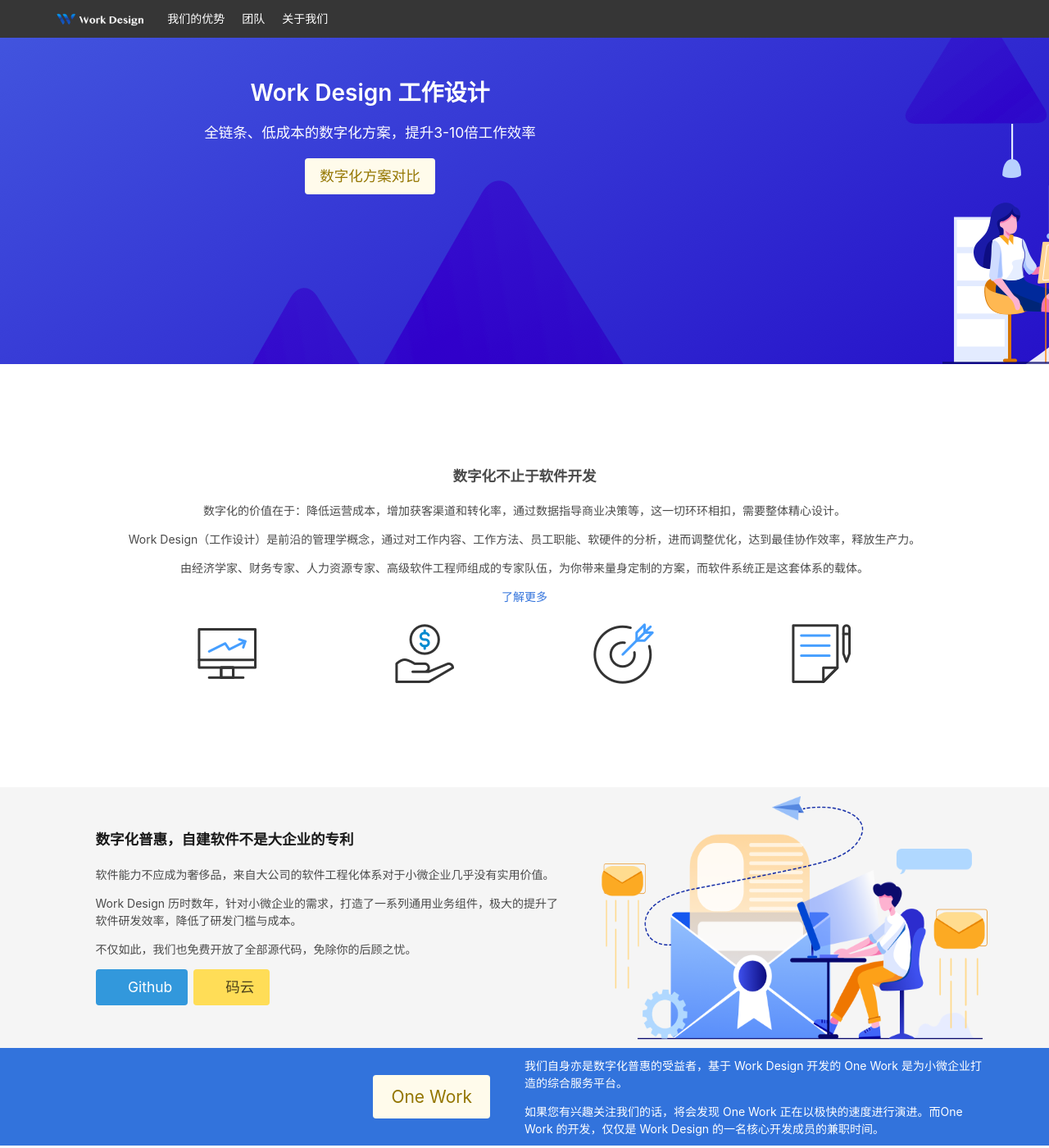
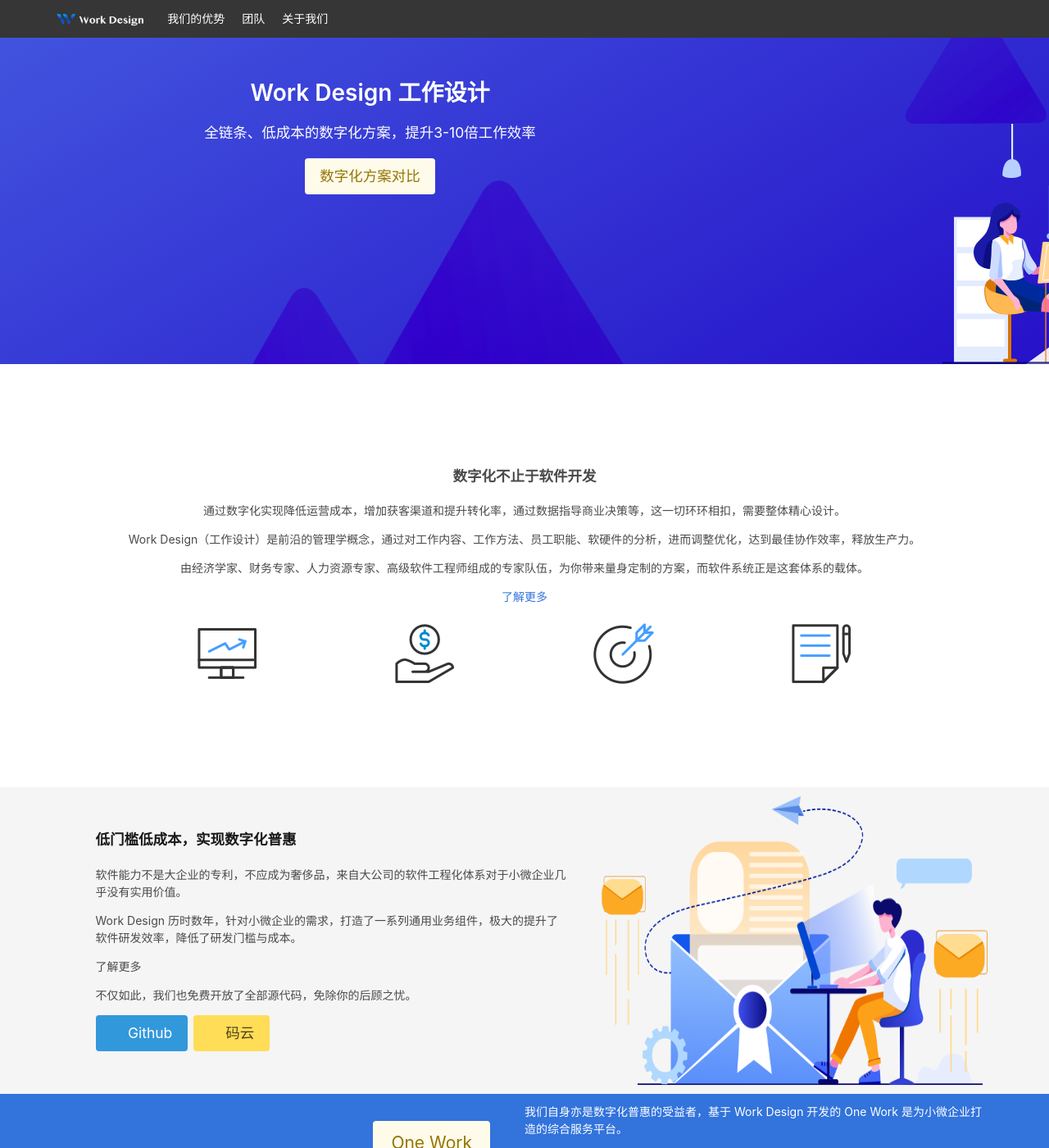
Before and after one commit to yigexiangfa/yigexiangfa.github.io, a Jekyll site: the page built from index.md, in a window 1280 px wide and 1400 px high. Shown: the whole window at 82% size. Built offline with Jekyll 4.4.1, drawn with Linux system fonts in a browser that asks for light colours; some web fonts are replaced.

Commit message:
clear title

```diff
--- a/_layouts/door.html
+++ b/_layouts/door.html
@@ -22,7 +22,7 @@
   <div class="hero-body container">
     <h2 class="subtitle has-text-centered has-text-weight-bold">数字化不止于软件开发</h2>
     <div class="content has-text-centered">
-      <p>数字化的价值在于：降低运营成本，增加获客渠道和转化率，通过数据指导商业决策等，这一切环环相扣，需要整体精心设计。</p>
+      <p>通过数字化实现降低运营成本，增加获客渠道和提升转化率，通过数据指导商业决策等，这一切环环相扣，需要整体精心设计。</p>
       <p>Work Design（工作设计）是前沿的管理学概念，通过对工作内容、工作方法、员工职能、软硬件的分析，进而调整优化，达到最佳协作效率，释放生产力。</p>
       <p>由经济学家、财务专家、人力资源专家、高级软件工程师组成的专家队伍，为你带来量身定制的方案，而软件系统正是这套体系的载体。</p>
       <p><a href="/why">了解更多</a></p>
@@ -38,10 +38,11 @@
 <section class="hero is-medium is-light">
   <div class="container tile is-parent">
     <div class="tile is-vertical is-7" style="padding: 3rem;">
-      <h2 class="subtitle has-text-weight-bold">数字化普惠，自建软件不是大企业的专利</h2>
+      <h2 class="subtitle has-text-weight-bold">低门槛低成本，实现数字化普惠</h2>
       <div class="content">
-        <p>软件能力不应成为奢侈品，来自大公司的软件工程化体系对于小微企业几乎没有实用价值。</p>
+        <p>软件能力不是大企业的专利，不应成为奢侈品，来自大公司的软件工程化体系对于小微企业几乎没有实用价值。</p>
         <p>Work Design 历时数年，针对小微企业的需求，打造了一系列通用业务组件，极大的提升了软件研发效率，降低了研发门槛与成本。</p>
+        <p><a href="/why">了解更多</a></p>
         <p>不仅如此，我们也免费开放了全部源代码，免除你的后顾之忧。</p>
         <p class="buttons">
           <a href="https://github.com/work-design" target="_blank" class="button is-medium is-info">
```
